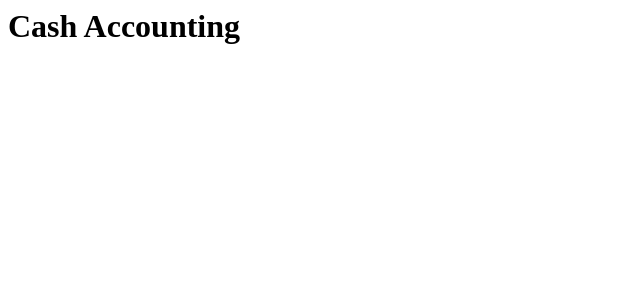
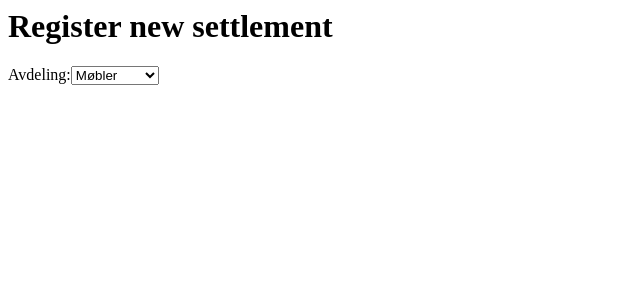
Before and after one commit to kristiania-pg6301-2024/pg6301-frontend-programming, a React (Vite) app in the folder client/: page / in a window 1280 px wide. Shown: the top 300 px of the page, without its empty margins (0-640 px from the left). Built offline with nearby package versions, Linux system fonts and the light colour scheme.

Commit message:
create first react component

```diff
--- a/client/src/main.tsx
+++ b/client/src/main.tsx
@@ -1,5 +1,6 @@
 import React from "react";
 import { createRoot } from "react-dom/client";
+import { NewSettlementForm } from "./newSettlementForm";
 
 const root = createRoot(document.getElementById("root")!);
-root.render(<h1>Cash Accounting</h1>);
+root.render(<NewSettlementForm />);
--- /dev/null
+++ b/client/src/newSettlementForm.tsx
@@ -0,0 +1,20 @@
+import React from "react";
+
+export function NewSettlementForm() {
+  const departments = ["Møbler", "Elektronikk", "Bøker"];
+  return (
+    <>
+      <h1>Register new settlement</h1>
+      <div>
+        <label>
+          Avdeling:
+          <select>
+            {departments.map((department) => (
+              <option key={department}>{department}</option>
+            ))}
+          </select>
+        </label>
+      </div>
+    </>
+  );
+}
```
